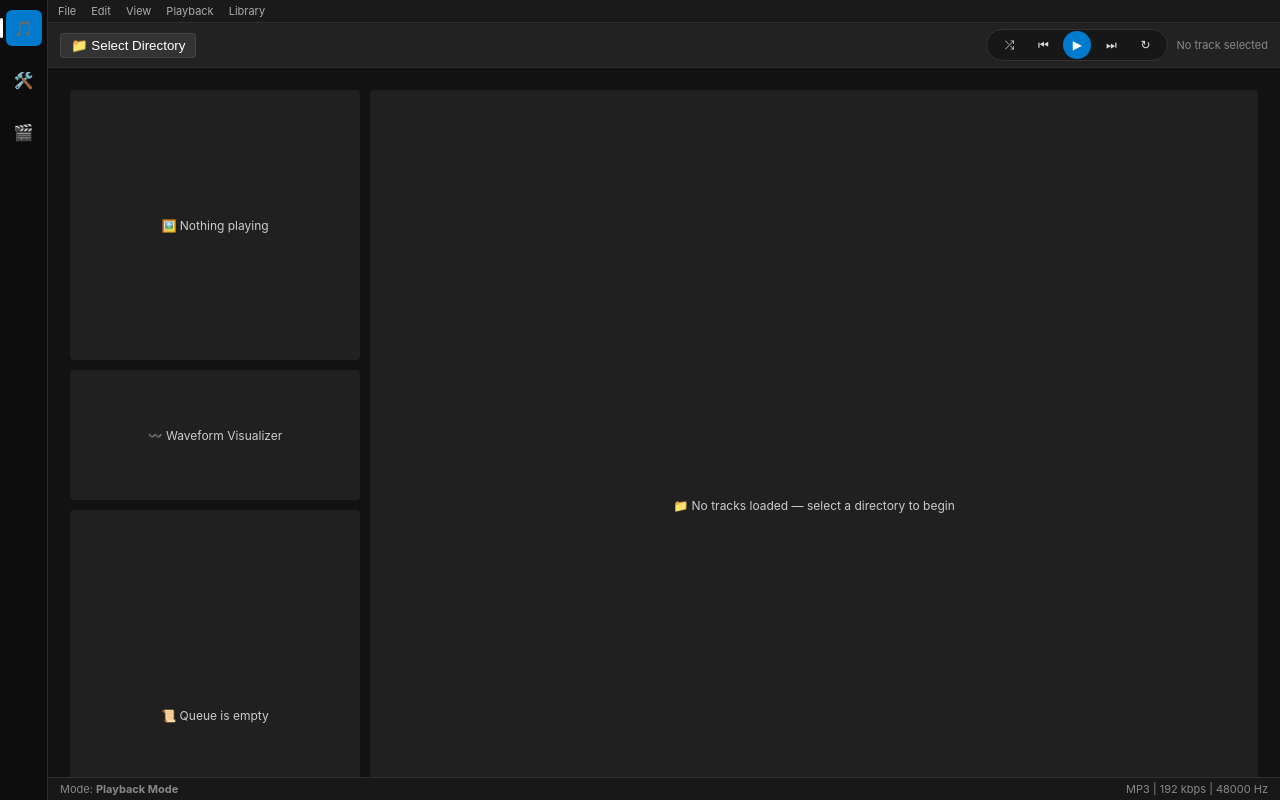
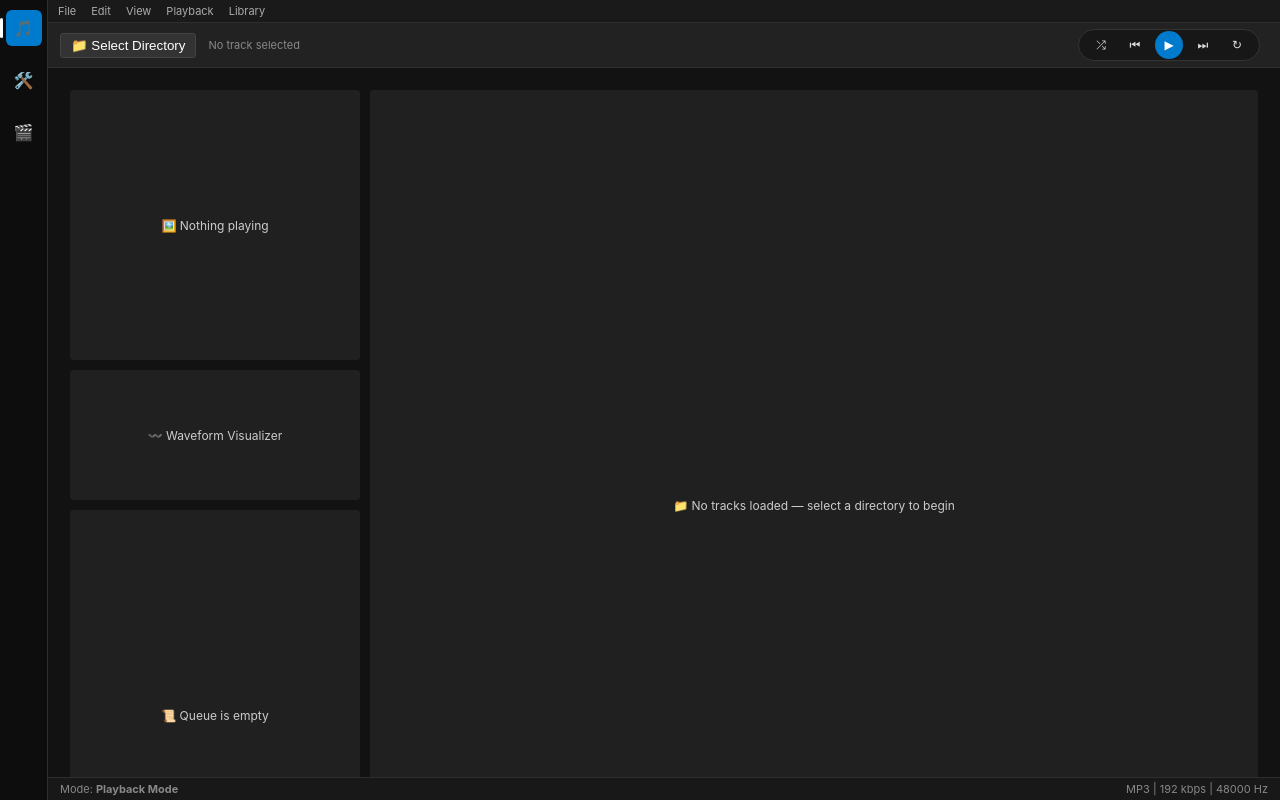
Before and after one commit to IAmYohl/yohlPlayer, a React (Vite) app: page / in a window 1280 px wide. Built offline with nearby package versions, Linux system fonts and the light colour scheme.

Commit message:
moved current-track to left side of toolbar

```diff
--- a/src/App.tsx
+++ b/src/App.tsx
@@ -210,6 +210,9 @@ export function App() {
             <button className="file-input-btn" onClick={selectDirectory}>
               📁 Select Directory
             </button>
+            <span className="current-track">
+              {currentTrack ? currentTrack.name : tracks.length > 0 ? 'Ready' : 'No track selected'}
+            </span>
             <div className="toolbar-right-wrapper">
               <div className="transport-strip">
                 <button className={`mini-tbtn ${isShuffleEnabled ? 'active' : ''}`} aria-label="Toggle shuffle" aria-pressed={isShuffleEnabled} onClick={toggleShuffle}>
@@ -228,9 +231,6 @@ export function App() {
                   ↻
                 </button>
               </div>
-              <span className="current-track">
-                {currentTrack ? currentTrack.name : tracks.length > 0 ? 'Ready' : 'No track selected'}
-              </span>
             </div>
             {tracks.length > 0 && <span className="track-count">{tracks.length} tracks loaded</span>}
           </div>
```
